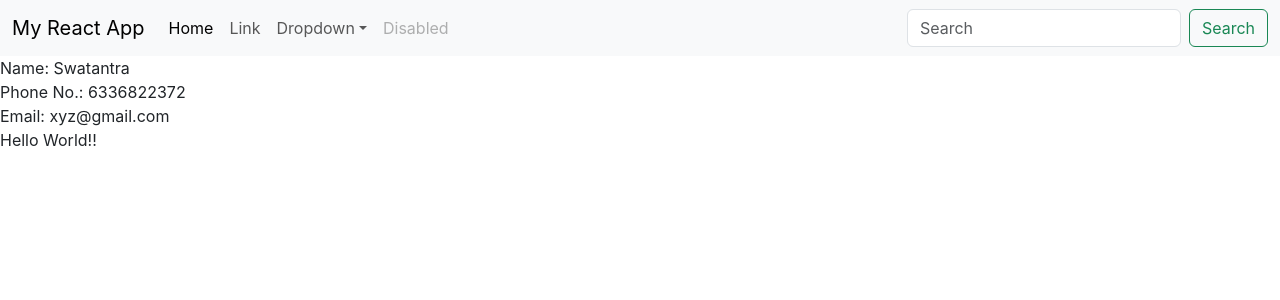
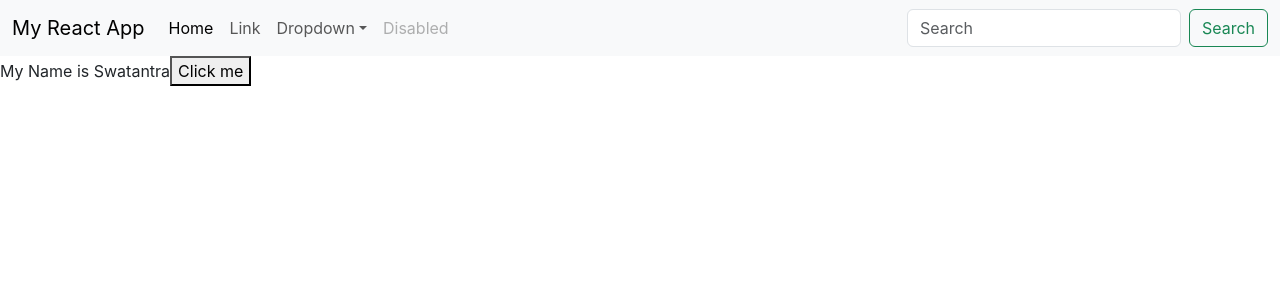
Before and after one commit to swat1000/ReactJS, a React (Create React App) app in the folder ClassLearning/classwork/: page / in a window 1280 px wide. Shown: the top 300 px of the page. Built offline with nearby package versions, Linux system fonts and the light colour scheme.

Commit message:
WIP: States in ReatJS using Button click event

```diff
--- a/ClassLearning/classwork/src/App.js
+++ b/ClassLearning/classwork/src/App.js
@@ -1,20 +1,31 @@
 import './App.css';
 import Header from './components/header';
 import Contactus from './components/contactus';
+import { useState } from 'react';
 
 function App() {
+  const [name, setName]=useState('Swatantra')
+
   const contactDetails = {
     name: 'Swatantra',
     phone: '6336822372',
     email: 'xyz@gmail.com'
   }
+
+  function handleClick(){
+    setName('Chaurasia')
+  }
+
+
   return (
     <div>
       <Header></Header>
+      My Name is {name}
+      <button onClick={handleClick}>Click me</button>
 
-      <Contactus name={contactDetails.name}
+      {/* <Contactus name={contactDetails.name}
         phone={contactDetails.phone} email={contactDetails.email}>
-      </Contactus>
+      </Contactus> */}
     </div>
 
   );
--- a/ClassLearning/classwork/src/components/contactus.js
+++ b/ClassLearning/classwork/src/components/contactus.js
@@ -7,7 +7,7 @@ export default function Contactus(props){
         Name: {props.name}<br></br>
         Phone No.: {props.phone}<br></br>
         Email: {props.email}<br></br>
-{/* We can link the child into the parent element */}
+{/* We can link the child into the parent element but not the vice versa */}
         <Hello></Hello>
        </div>
     )
```
